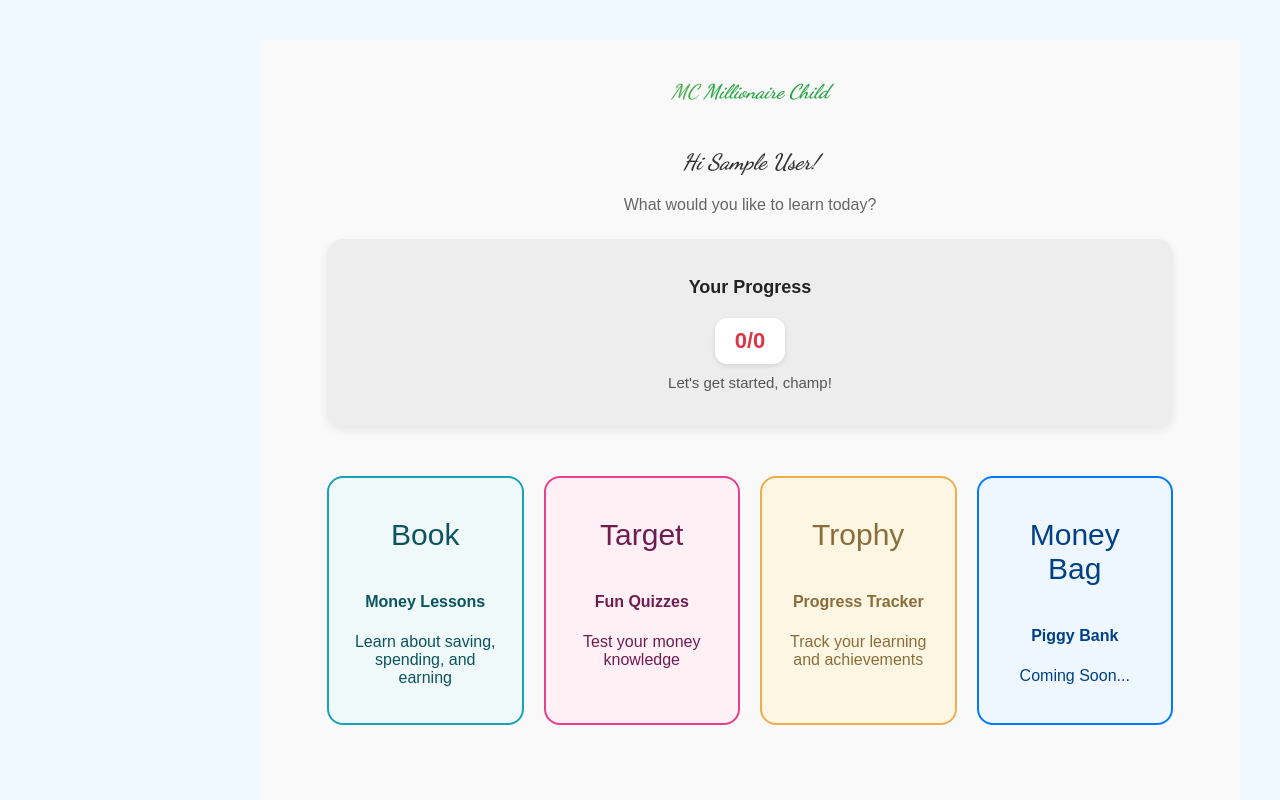
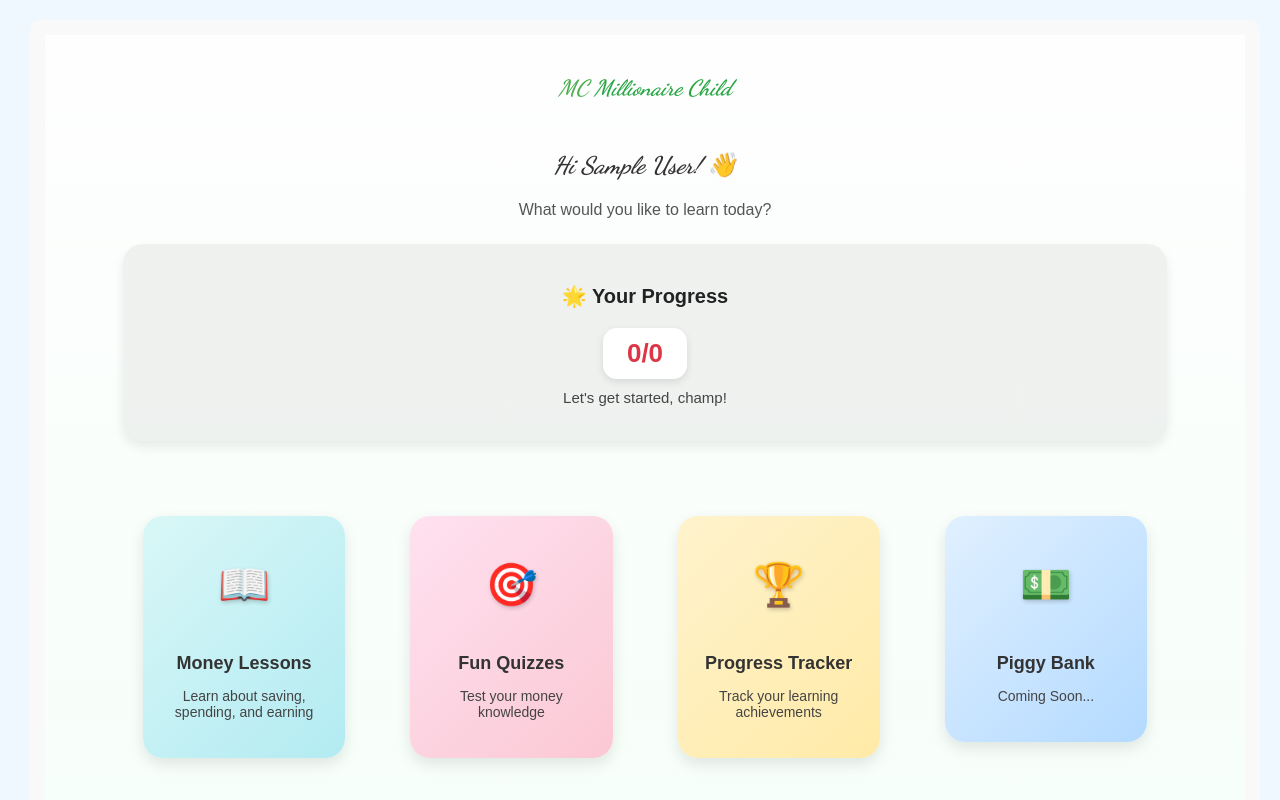
Before and after one commit to Timmy160/milli, a React (Create React App) app: page /home in a window 1280 px wide. Shown: the top 800 px of the page. Built offline with nearby package versions, Linux system fonts and the light colour scheme; no server answers; the database is empty; sample sign-in values are in the browser's storage.

Commit message:
Icon Added

```diff
--- a/src/App.css
+++ b/src/App.css
@@ -100,9 +100,6 @@ input {
 /* ========================================= */
 /* These are styles from the default Create React App template, for the main App component and logo animation. */
 
-.App {
-  text-align: center;
-}
 
 .App-logo {
   height: 40vmin;
@@ -157,15 +154,69 @@ input {
 }
 
 /* Make responsive */
-@media (max-width: 600px) {
-  .sidebar {
-    float: none;
-    width: 100%;
+/* Base layout */
+body {
+  margin: 0;
+  padding: 0;
+  box-sizing: border-box;
+}
+
+.container {
+  display: flex;
+  flex-wrap: wrap;
+  min-height: 100vh;
+  padding: 10px; /* small global padding */
+}
+
+/* Sidebar */
+.sidebar {
+  flex: 1 1 250px;
+  max-width: 250px;
+  background-color: #1A362B; /* example dark green */
+  color: white;
+  padding: 15px;
+  border-radius: 10px;
+}
+
+/* Content */
+.content {
+   flex: 1 1 calc(100% - 250px);
+  padding: 15px;
+  margin-left: 10px;
+  border-radius: 10px;
+  background-color: #f9f9f9;
+}
+
+/* Responsive for smaller screens */
+@media (max-width: 1024px) {
+  .container {
+    flex-direction: column;
+    padding: 8px;
   }
+
+  .sidebar,
   .content {
+    max-width: 100%;
     margin-left: 0;
+    border-radius: 8px;
+  }
+
+  .content {
+    margin-top: 10px;
   }
 }
+
+@media (max-width: 600px) {
+  .container {
+    padding: 6px;
+  }
+
+  .sidebar,
+  .content {
+    padding: 10px;
+  }
+}
+
 
 /* ========================================= */
 /* BOOK RELATED STYLES */
--- a/src/Components/Home.js
+++ b/src/Components/Home.js
@@ -35,8 +35,6 @@ function Home() {
 
       if (snap.exists()) {
         const data = snap.data();
-
-        // Set username
         const name =
           data.username?.trim() ||
           data.name?.trim() ||
@@ -45,18 +43,15 @@ function Home() {
           "Money Star";
         setUserName(name);
 
-        // Cumulative quiz progress
         const prog = data.quizProgress || { totalCorrect: 0, totalQuestions: 0 };
         const { totalCorrect = 0, totalQuestions = 0 } = prog;
 
         setQuizScore(`${totalCorrect}/${totalQuestions}`);
-
         const percent =
           totalQuestions > 0 ? Math.round((totalCorrect / totalQuestions) * 100) : 0;
         setQuizPercentage(percent);
         setMotivationMessage(totalCorrect, totalQuestions);
       } else {
-        // New user – no document yet
         setUserName(auth.currentUser?.displayName?.trim() || "Money Star");
         setQuizScore("0/0");
         setQuizPercentage(0);
@@ -106,12 +101,20 @@ function Home() {
         fontFamily: "'Poppins', sans-serif",
         padding: "20px",
         color: "#222",
-        background: "#f9f9f9",
+        background: "linear-gradient(180deg, #fefefe, #f6fff9)",
         minHeight: "100vh",
       }}
     >
       {/* Logo */}
-      <div className="logo" style={{ fontStyle: "italic", fontWeight: "700" }}>
+      <div
+        className="logo"
+        style={{
+          fontStyle: "italic",
+          fontWeight: "700",
+          fontSize: "22px",
+          textAlign: "center",
+        }}
+      >
         MC <span style={{ color: "#28a745" }}>Millionaire Child</span>
       </div>
 
@@ -120,14 +123,24 @@ function Home() {
         className="greeting"
         style={{
           fontStyle: "italic",
-          marginTop: "20px",
+          marginTop: "25px",
           color: "#333",
-          fontWeight: "600",
+          fontWeight: "700",
+          textAlign: "center",
+          fontSize: "24px",
         }}
       >
-        Hi {userName}!
+        Hi {userName}! 👋
       </h2>
-      <p className="sub-greeting" style={{ color: "#666", marginBottom: "25px" }}>
+      <p
+        className="sub-greeting"
+        style={{
+          color: "#555",
+          marginBottom: "25px",
+          textAlign: "center",
+          fontSize: "16px",
+        }}
+      >
         What would you like to learn today?
       </p>
 
@@ -140,9 +153,9 @@ function Home() {
         style={{
           background: getProgressColor(),
           padding: "20px",
-          borderRadius: "16px",
-          boxShadow: "0 4px 10px rgba(0,0,0,0.08)",
-          marginBottom: "30px",
+          borderRadius: "20px",
+          boxShadow: "0 6px 12px rgba(0,0,0,0.08)",
+          marginBottom: "35px",
           textAlign: "center",
         }}
       >
@@ -151,13 +164,10 @@ function Home() {
             fontWeight: "600",
             color: "#222",
             marginBottom: "10px",
-            display: "flex",
-            alignItems: "center",
-            justifyContent: "center",
-            gap: "8px",
+            fontSize: "20px",
           }}
         >
-          Your Progress
+          🌟 Your Progress
         </h3>
 
         <AnimatePresence mode="wait">
@@ -171,7 +181,7 @@ function Home() {
             }}
             exit={{ opacity: 0, scale: 0.8 }}
             style={{
-              fontSize: "22px",
+              fontSize: "26px",
               fontWeight: "700",
               color:
                 quizPercentage === 100
@@ -183,10 +193,10 @@ function Home() {
                   : "#dc3545",
               background: "#fff",
               display: "inline-block",
-              padding: "10px 20px",
-              borderRadius: "12px",
+              padding: "10px 24px",
+              borderRadius: "14px",
               marginTop: "10px",
-              boxShadow: "0 2px 5px rgba(0,0,0,0.1)",
+              boxShadow: "0 3px 8px rgba(0,0,0,0.1)",
             }}
           >
             {quizScore}
@@ -200,7 +210,7 @@ function Home() {
           transition={{ duration: 0.4 }}
           style={{
             marginTop: "10px",
-            color: "#555",
+            color: "#444",
             fontWeight: "500",
             fontSize: "15px",
           }}
@@ -209,85 +219,96 @@ function Home() {
         </motion.p>
       </motion.div>
 
-      {/* ---------- YOUR ORIGINAL CARDS — UNCHANGED ---------- */}
+      {/* Cards Section */}
       <div
         className="cards-section"
         style={{
           display: "grid",
           gridTemplateColumns: "repeat(auto-fit, minmax(160px, 1fr))",
-          gap: "20px",
+          gap: "25px",
         }}
       >
+        {[
+          {
+            emoji: "📖",
+            title: "Money Lessons",
+            text: "Learn about saving, spending, and earning",
+            color1: "#d9f7f7",
+            color2: "#b2ebf2",
+            link: "/money-lessons",
+          },
+          {
+            emoji: "🎯",
+            title: "Fun Quizzes",
+            text: "Test your money knowledge",
+            color1: "#ffe1f0",
+            color2: "#fbc8d4",
+            link: "/quiz",
+          },
+          {
+            emoji: "🏆",
+            title: "Progress Tracker",
+            text: "Track your learning achievements",
+            color1: "#fff3cd",
+            color2: "#ffeaa7",
+            link: "/progress-tracker",
+          },
+          {
+            emoji: "💵",
+            title: "Piggy Bank",
+            text: "Coming Soon...",
+            color1: "#e0f0ff",
+            color2: "#b3daff",
+            link: "#",
+          },
+        ].map((card, i) => (
+          <motion.div key={i} whileHover={{ scale: 1.07 }} whileTap={{ scale: 0.97 }}>
             <Link
-          to="/money-lessons"
+              to={card.link}
               style={{
-            backgroundColor: "#f0f9f9",
-            border: "2px solid #17a2b8",
-            color: "#0c5460",
-            borderRadius: "16px",
-            padding: "20px",
+                background: `linear-gradient(135deg, ${card.color1}, ${card.color2})`,
+                borderRadius: "20px",
+                padding: "24px 18px",
                 textAlign: "center",
                 textDecoration: "none",
+                display: "block",
+                color: "#333",
+                boxShadow: "0 6px 15px rgba(0,0,0,0.1)",
+                transition: "all 0.3s ease",
               }}
             >
-          <div style={{ fontSize: "30px" }}>Book</div>
-          <h4>Money Lessons</h4>
-          <p>Learn about saving, spending, and earning</p>
-        </Link>
-
-        <Link
-          to="/quiz"
+              <motion.div
+                initial={{ scale: 0 }}
+                animate={{ scale: 1 }}
+                transition={{ type: "spring", stiffness: 300 }}
                 style={{
-            backgroundColor: "#fff0f6",
-            border: "2px solid #e83e8c",
-            color: "#6f1d4f",
-            borderRadius: "16px",
-            padding: "20px",
-            textAlign: "center",
-            textDecoration: "none",
+                  fontSize: "42px",
+                  marginBottom: "10px",
+                  textShadow: "1px 2px 4px rgba(0,0,0,0.2)",
                 }}
               >
-          <div style={{ fontSize: "30px" }}>Target</div>
-          <h4>Fun Quizzes</h4>
-          <p>Test your money knowledge</p>
+                {card.emoji}
+              </motion.div>
+              <h4 style={{ fontWeight: "700", marginBottom: "8px", fontSize: "18px" }}>
+                {card.title}
+              </h4>
+              <p style={{ fontSize: "14px", color: "#444" }}>{card.text}</p>
             </Link>
-
-        <Link
-          to="/progress-tracker"
-          style={{
-            backgroundColor: "#fdf6e3",
-            border: "2px solid #f0ad4e",
-            color: "#8a6d3b",
-            borderRadius: "16px",
-            padding: "20px",
-            textAlign: "center",
-            textDecoration: "none",
-          }}
-        >
-          <div style={{ fontSize: "30px" }}>Trophy</div>
-          <h4>Progress Tracker</h4>
-          <p>Track your learning and achievements</p>
-        </Link>
-
-        <div
-          style={{
-            backgroundColor: "#eef6ff",
-            border: "2px solid #007bff",
-            color: "#004085",
-            borderRadius: "16px",
-            padding: "20px",
-            textAlign: "center",
-          }}
-        >
-          <div style={{ fontSize: "30px" }}>Money Bag</div>
-          <h4>Piggy Bank</h4>
-          <p>Coming Soon...</p>
-        </div>
+          </motion.div>
+        ))}
       </div>
 
       {/* Footer Message */}
-      <div style={{ marginTop: "40px", textAlign: "center", fontWeight: "500" }}>
-        Keep saving, keep growing!
+      <div
+        style={{
+          marginTop: "50px",
+          textAlign: "center",
+          fontWeight: "600",
+          fontSize: "16px",
+          color: "#333",
+        }}
+      >
+        🌱 Keep saving, keep growing!
       </div>
 
       {/* Logout Button */}
@@ -296,20 +317,21 @@ function Home() {
         style={{
           display: "block",
           margin: "30px auto",
-          backgroundColor: isLogoutHovered ? "#c82333" : "#dc3545",
+          backgroundColor: isLogoutHovered ? "#ff4d4d" : "#ff6b6b",
           color: "white",
-          padding: "12px 24px",
+          padding: "12px 30px",
           border: "none",
-          borderRadius: "8px",
+          borderRadius: "12px",
           fontSize: "16px",
           fontWeight: "600",
           cursor: "pointer",
+          boxShadow: "0 4px 10px rgba(255,107,107,0.4)",
           transition: "0.3s ease",
         }}
         onMouseEnter={() => setIsLogoutHovered(true)}
         onMouseLeave={() => setIsLogoutHovered(false)}
       >
-        Logout
+        🚪 Logout
       </button>
     </div>
   );
```
Also changed, not shown: src/Components/FullBooks.js (+184 -46 lines). Lines whose indentation alone changed are shown as unchanged.
